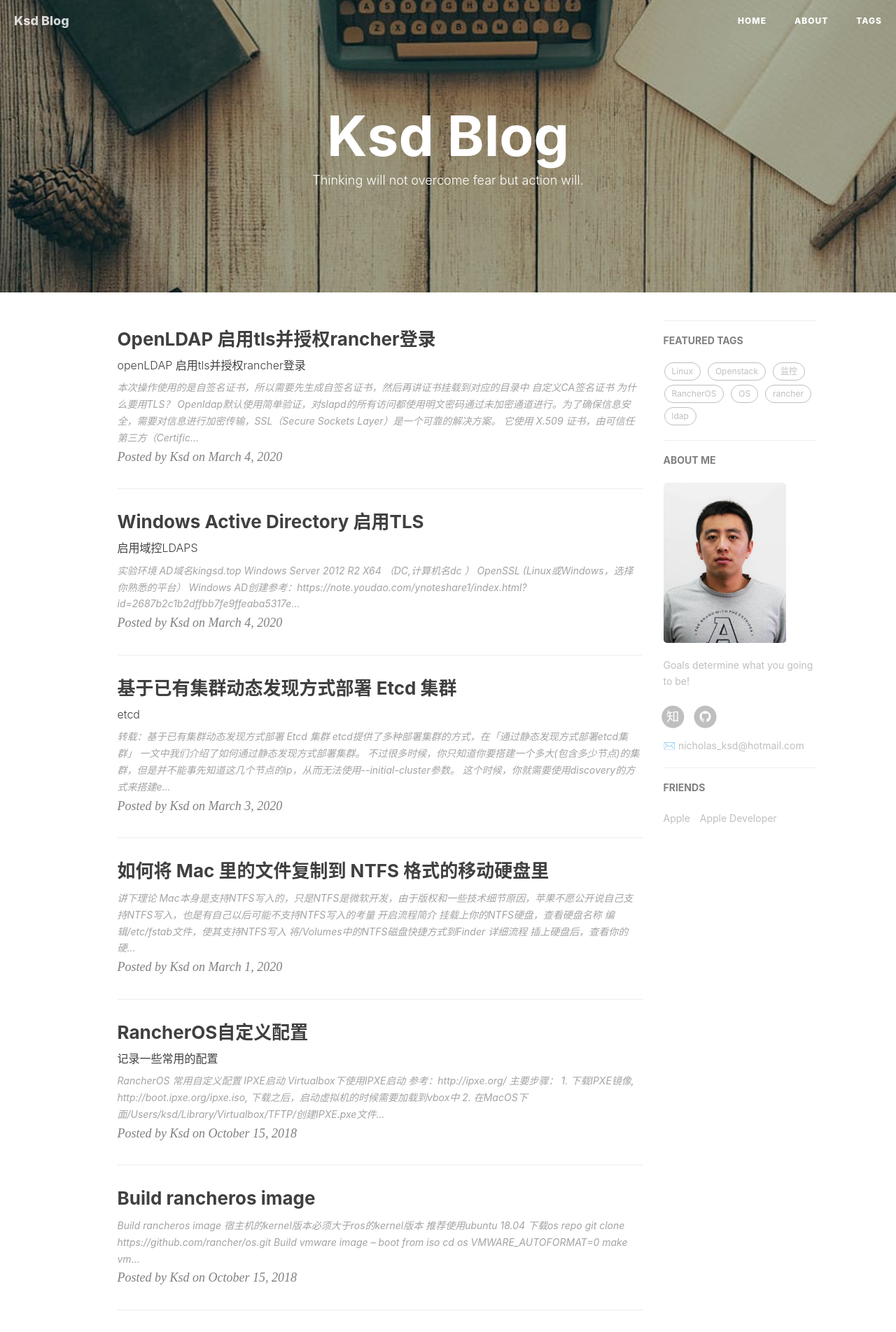
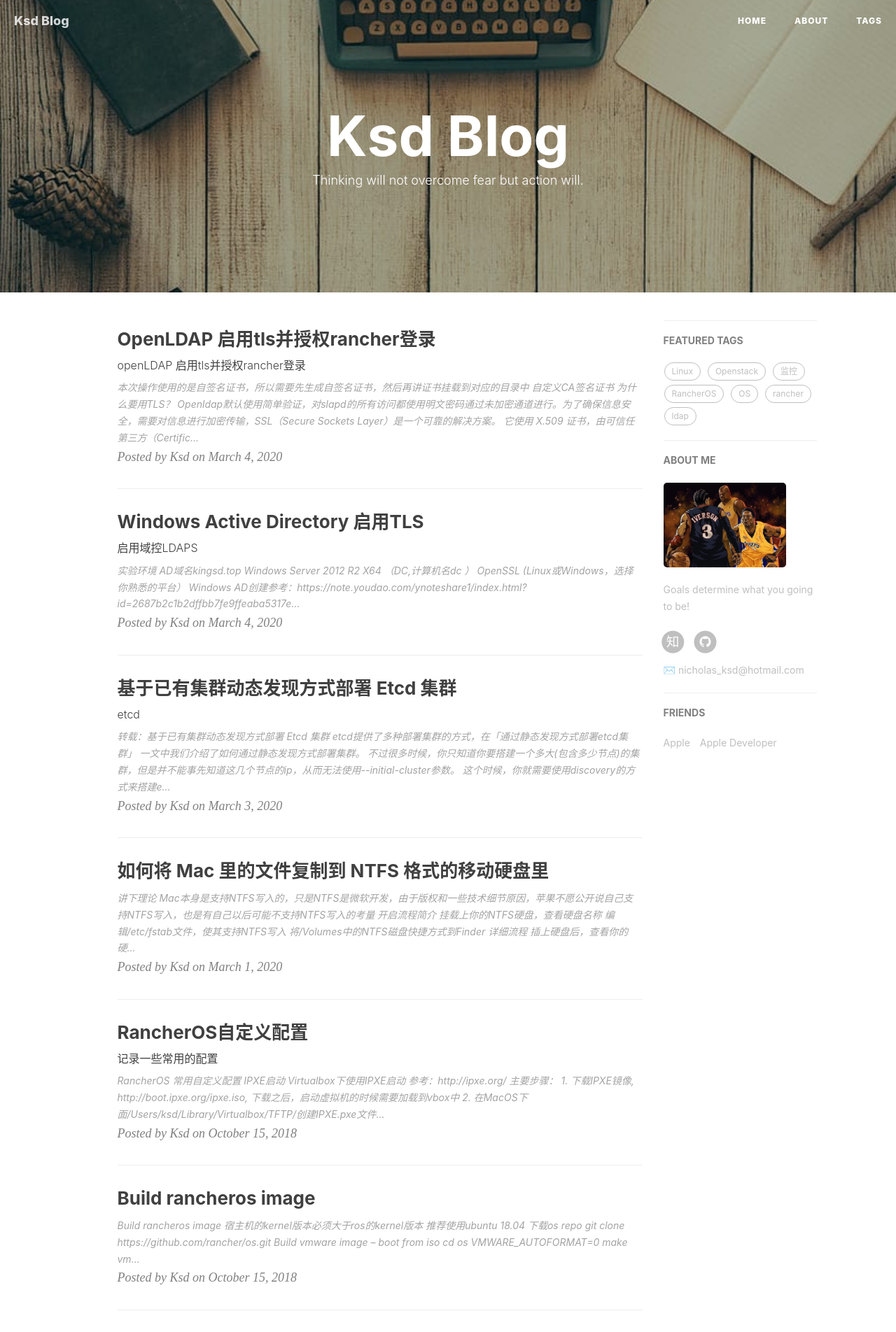
Before and after one commit to kingsd041/kingsd041.github.io, a Jekyll site: the page built from index.html, in a window 1280 px wide. Shown: the top 1904 px of the page at 70% size. Built offline with Jekyll 4.4.1, drawn with Linux system fonts in a browser that asks for light colours; nearby versions of some CDN libraries; the list of posts is cut into pages by our own code; comment, search, counter and statistics services are not loaded.

Commit message:
Update _config.yml

```diff
--- a/_config.yml
+++ b/_config.yml
@@ -12,7 +12,7 @@ github_repo: "https://github.com/kingsd041/kingsd041.github.io.git" # you code r
 # Sidebar settings
 sidebar: true                           # whether or not using Sidebar.
 sidebar-about-description: "Goals determine what you going to be!"
-sidebar-avatar: /img/about-KSD-gentle.jpg      # use absolute URL, seeing it's used in both `/` and `/about/`
+sidebar-avatar: /img/about-iversion-kebe.jpg      # use absolute URL, seeing it's used in both `/` and `/about/`
 
 
 
```
